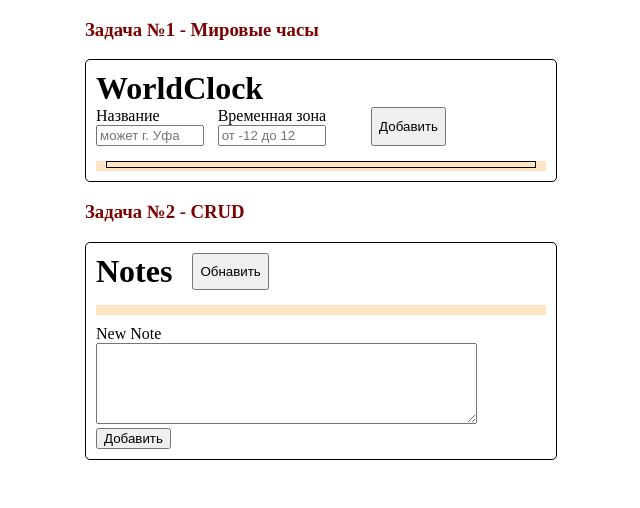
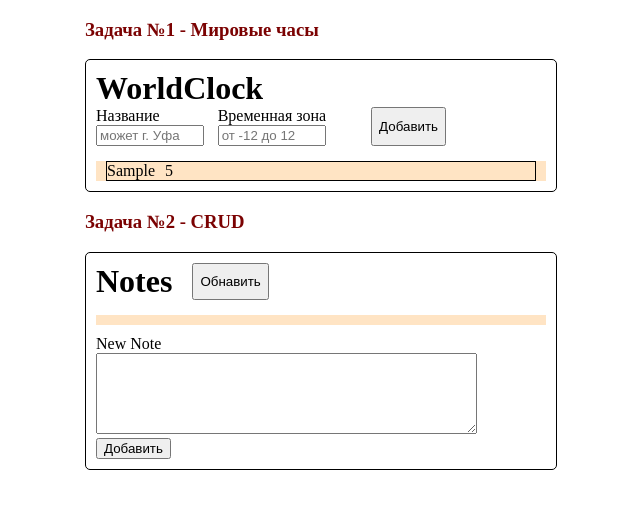
Before and after one commit to Al101020/15.06_dz, a React (Vite) app: page / in a window 1280 px wide. Both pictures are taken after typing "Sample", "5" into the empty fields and a click on the button "Добавить". Shown: the top 508 px of the page, without its empty margins (319-959 px from the left). Built offline with nearby package versions, Linux system fonts and the light colour scheme.

Commit message:
commit-15d

```diff
--- a/src/components/task1/AllWc/AllWc.jsx
+++ b/src/components/task1/AllWc/AllWc.jsx
@@ -1,38 +1,30 @@
+import { useState } from 'react';
 import { v4 as uuidv4 } from "uuid";
+import './AllWc.css';
 
-import './AllWc.css';
-// import { useEffect, useState } from 'react';
 
 const Clock = (props) => {
-  console.log('функция: Clock');
-  console.log(props);
-  const propsClock = props.props;
-  // const title = propsClock[0];
-  // const clock = propsClock[1];
+  // console.log('функция: Clock');
+  const [propsClock, setPropsClock] = useState(props.props);
   console.log(propsClock);
-  console.log(propsClock[0]);
-  // console.log(title);
-  // console.log(clock);
-  // console.log(title + ' - ' + clock);
   return (
     <>
       <div className='divClock'>
-        {/* <div className='clockTitle'>{title}</div>
-        <div className='clock'>{clock}</div> */}
+        <div className='clockTitle'>{propsClock.title}</div>
+        <div className='clock'>{propsClock.timeZone}</div>
       </div>
     </>
   )
 };
 
-function AllWc(props) {     // console.log('функция: AllWc');
+function AllWc(props) {  // console.log(props.props);  // console.log('функция: AllWc');
   const propsAllWc = props.props;
-  // console.log(propsAllWc);
   const index = uuidv4();
 
   return (
     <>
       {propsAllWc.map((obj, index) => (
-        <Clock key={index} props={propsAllWc} />
+        <Clock key={index} props={obj} />
       ))}
     </>
   );
--- a/src/components/task1/WorldClock.jsx
+++ b/src/components/task1/WorldClock.jsx
@@ -14,10 +14,8 @@ function WorldClock() {
       const addClock = {
         title: title,
         timeZone: timeZone
-      };
-      // console.log(addClock); // Проверка
-      setAllClockWc(allClockWc => [...allClockWc, addClock]);
-      // console.log(allClockWc);; // Проверка
+      };      // console.log(addClock); // Проверка
+      setAllClockWc(allClockWc => [...allClockWc, addClock]);// console.log(allClockWc);// Проверка
     } else {
       alert('Нужно заполнить Название и временная зона(от -12 до +12)');
       return;
```
